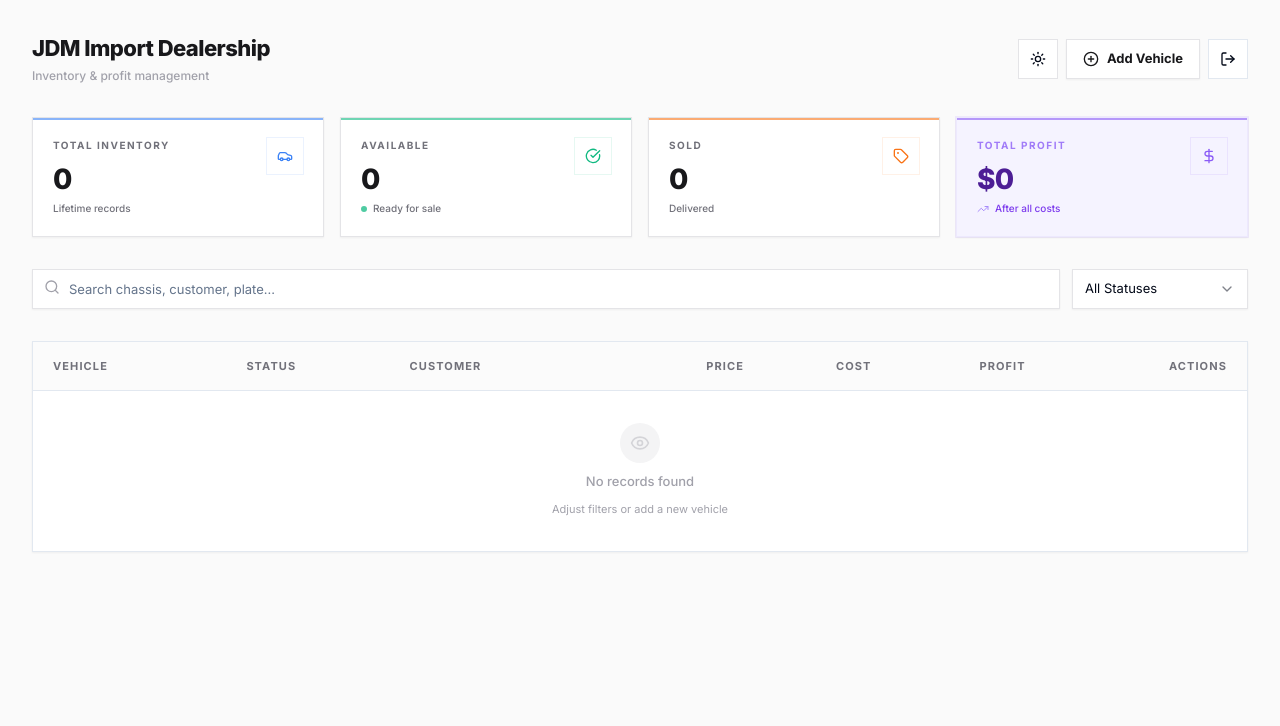
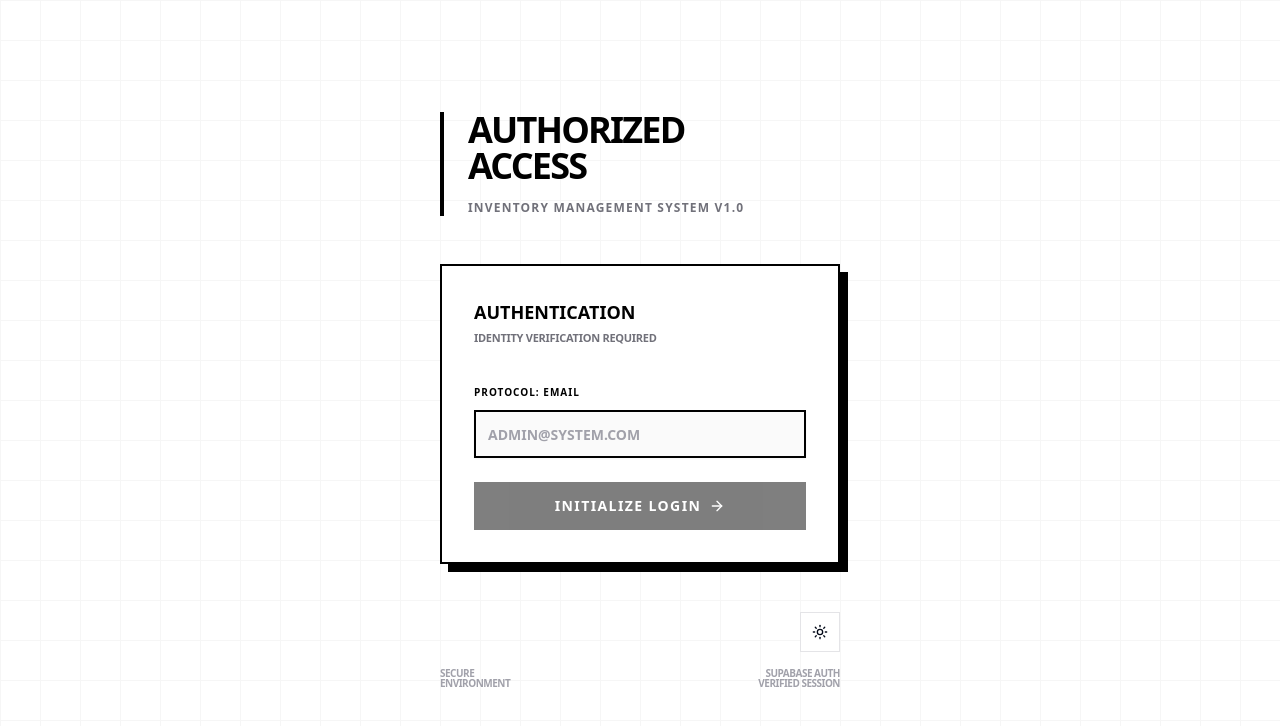
Before and after one commit to Abdullah-765/JDM-car-database-management, a Next.js app: page / in a window 1280 px wide. Shown: the top 726 px of the page. Built offline with nearby package versions, Linux system fonts and the light colour scheme; no server answers; the database is empty.

Commit message:
Update page.tsx

```diff
--- a/app/page.tsx
+++ b/app/page.tsx
@@ -6,7 +6,7 @@ import { DashboardStats } from "@/components/dashboard-stats"
 import { CarsTable } from "@/components/cars-table"
 import { CarFormModal } from "@/components/car-form-modal"
 import { AuthGuard, signOut } from "@/components/auth-guard"
-// import LoginPage from "@/components/login-page"
+import LoginPage from "@/components/login-page"
 import { ThemeToggle } from "@/components/theme-toggle"
 import { Button } from "@/components/ui/button"
 import { Input } from "@/components/ui/input"
@@ -61,7 +61,7 @@ export default function DashboardPage() {
   })
 
   return (
-    // <AuthGuard fallback={<LoginPage />}>
+    <AuthGuard fallback={<LoginPage />}>
     <div className="min-h-screen bg-zinc-50 dark:bg-zinc-950 p-4 md:p-8">
       <div className="max-w-7xl mx-auto space-y-8">
 
@@ -129,6 +129,6 @@ export default function DashboardPage() {
 
       <CarFormModal open={isModalOpen} onOpenChange={setIsModalOpen} carToEdit={carToEdit} initialMode={modalMode} onSave={handleSaveCar} />
     </div>
-    // </AuthGuard>
+    </AuthGuard>
   )
 }
```
